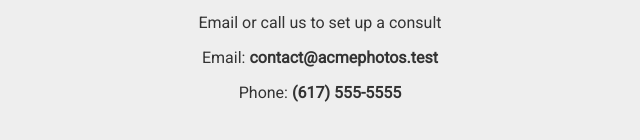
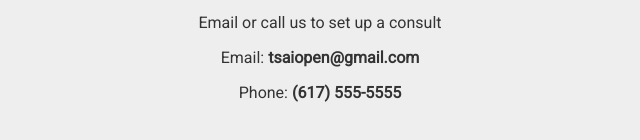
Before and after one commit to tsaitsai0107/mobile-first, a plain HTML site: page index.html in a window 1280 px wide. Shown: the part 4142-4282 px from the top of the page, 320-960 px from the left. Drawn offline with nearby package versions, Linux system fonts and the light colour scheme.

Commit message:
Update index.html

```diff
--- a/index.html
+++ b/index.html
@@ -56,7 +56,7 @@
   <footer>
     <h3>Get In Touch</h3>
     <p>Email or call us to set up a consult</p>
-    <p>Email: <strong>contact@acmephotos.test</strong></p>
+    <p>Email: <strong>tsaiopen@gmail.com</strong></p>
     <p>Phone: <strong>(617) 555-5555</strong></p>
   </footer>
 
```
